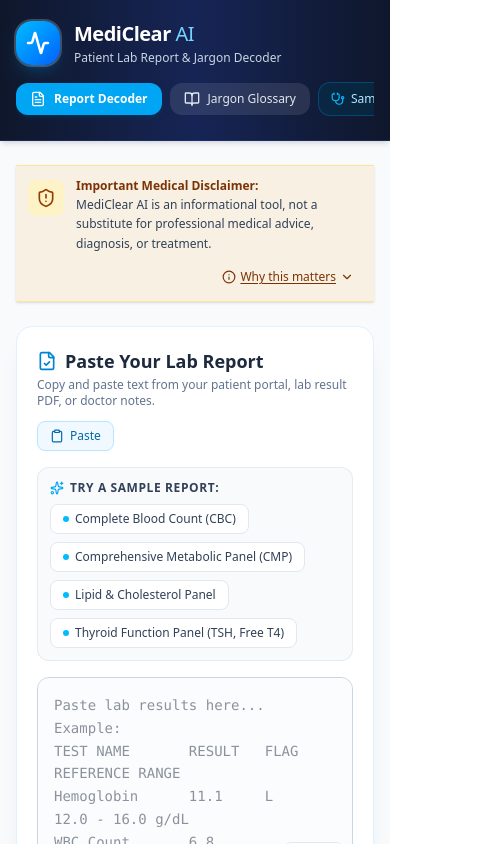
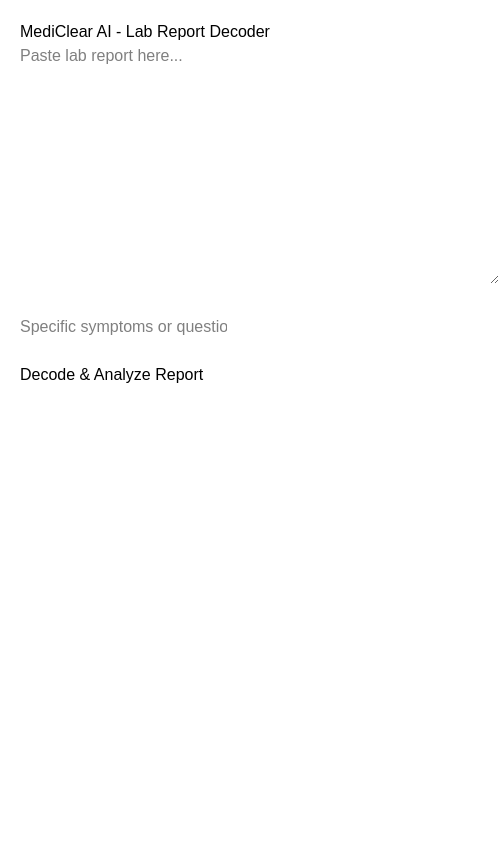
Before and after one commit to abdulsamad-alt/mediclear-ai, a React (Vite) app: page / in a window 390 px wide. Shown: the top 844 px of the page, 499 px wide, since content can reach past the window. Built offline with nearby package versions, Linux system fonts and the light colour scheme; no server answers.

Commit message:
Refactor lab report analysis logic
Refactor analysis handling and integrate GoogleGenAI API for lab report analysis.

```diff
--- a/src/App.tsx
+++ b/src/App.tsx
@@ -1,223 +1,70 @@
 import React, { useState } from 'react';
-import { Header } from './components/Header';
-import { DisclaimerBanner } from './components/DisclaimerBanner';
-import { LabInputSection } from './components/LabInputSection';
-import { AnalysisOutput } from './components/AnalysisOutput';
-import { JargonGlossary } from './components/JargonGlossary';
-import { Footer } from './components/Footer';
-import { AnalysisResult } from './types';
-import { SAMPLE_REPORTS } from './data/sampleReports';
-import { Sparkles, AlertCircle, RefreshCw, Stethoscope, HeartPulse, CheckCircle2, ShieldCheck, ArrowRight } from 'lucide-react';
 import { GoogleGenAI } from '@google/genai';
 
-// Initialize Gemini with the Vite client key
-const ai = new GoogleGenAI({ apiKey: import.meta.env.VITE_GEMINI_API_KEY });
-
-const handleAnalyze = async () => {
-  try {
-    const response = await ai.models.generateContent({
-      model: 'gemini-2.5-flash',
-      contents: `Analyze lab report: ${reportText}`,
-    });
-
-    console.log(response.text);
-  } catch (err) {
-    console.error(err);
-  }
-};
 export default function App() {
-  const [activeTab, setActiveTab] = useState<'decoder' | 'glossary'>('decoder');
   const [reportText, setReportText] = useState('');
   const [userFocusArea, setUserFocusArea] = useState('');
-  const [isLoading, setIsLoading] = useState(false);
-  const [error, setError] = useState<string | null>(null);
-  const [analysisResult, setAnalysisResult] = useState<AnalysisResult | null>(null);
+  const [analysis, setAnalysis] = useState('');
+  const [loading, setLoading] = useState(false);
+  const [error, setError] = useState('');
 
   const handleAnalyze = async () => {
-    if (!reportText.trim()) return;
-
-    setIsLoading(true);
-    setError(null);
+    setLoading(true);
+    setError('');
 
     try {
-      const response = await fetch('/api/analyze-lab-report', {
-        method: 'POST',
-        headers: {
-          'Content-Type': 'application/json',
-        },
-        body: JSON.stringify({
-          reportText,
-          userFocusArea: userFocusArea.trim() || undefined,
-        }),
+      // Get key safely from Vite environment variables
+      const apiKey = import.meta.env.VITE_GEMINI_API_KEY;
+
+      if (!apiKey) {
+        throw new Error("Missing VITE_GEMINI_API_KEY environment variable.");
+      }
+
+      const ai = new GoogleGenAI({ apiKey });
+
+      const response = await ai.models.generateContent({
+        model: 'gemini-2.5-flash',
+        contents: `Analyze this lab report:\n${reportText}\nFocus Area: ${userFocusArea}`,
       });
 
-      const json = await response.json();
-
-      if (!response.ok || !json.success) {
-        throw new Error(json.error || 'Failed to analyze lab report. Please try again.');
-      }
-
-      setAnalysisResult(json.data);
-      // Scroll to top of results smoothly
-      window.scrollTo({ top: 220, behavior: 'smooth' });
+      setAnalysis(response.text || 'No response returned.');
     } catch (err: any) {
-      console.error('Analysis error:', err);
-      setError(err.message || 'An unexpected error occurred while processing your report.');
+      console.error(err);
+      setError(err.message || 'Failed to analyze lab report. Please try again.');
     } finally {
-      setIsLoading(false);
+      setLoading(false);
     }
   };
 
-  const handleReset = () => {
-    setAnalysisResult(null);
-    setError(null);
-    window.scrollTo({ top: 0, behavior: 'smooth' });
-  };
+  return (
+    <div style={{ padding: '20px', fontFamily: 'sans-serif' }}>
+      <h1>MediClear AI - Lab Report Decoder</h1>
 
-  const handleOpenSamples = () => {
-    setActiveTab('decoder');
-    if (!reportText) {
-      setReportText(SAMPLE_REPORTS[0].text);
-    }
-    window.scrollTo({ top: 180, behavior: 'smooth' });
-  };
-
-  return (
-    <div className="min-h-screen bg-slate-50 text-slate-800 flex flex-col font-sans selection:bg-sky-200">
-
-      {/* Header */}
-      <Header
-        activeTab={activeTab}
-        setActiveTab={setActiveTab}
-        onOpenSamples={handleOpenSamples}
+      <textarea
+        rows={10}
+        cols={50}
+        value={reportText}
+        onChange={(e) => setReportText(e.target.value)}
+        placeholder="Paste lab report here..."
       />
 
-      {/* Main Container */}
-      <main className="flex-1 max-w-6xl w-full mx-auto px-4 sm:px-6 pt-6">
+      <br /><br />
 
-        {/* Prominent Medical Disclaimer at Top */}
-        <DisclaimerBanner position="top" />
+      <input
+        type="text"
+        value={userFocusArea}
+        onChange={(e) => setUserFocusArea(e.target.value)}
+        placeholder="Specific symptoms or questions (optional)"
+      />
 
-        {/* Tab Content */}
-        {activeTab === 'glossary' ? (
-          <JargonGlossary />
-        ) : (
-          <div>
-            {/* Input Form */}
-            {!analysisResult && (
-              <>
-                <LabInputSection
-                  reportText={reportText}
-                  setReportText={setReportText}
-                  userFocusArea={userFocusArea}
-                  setUserFocusArea={setUserFocusArea}
-                  onAnalyze={handleAnalyze}
-                  isLoading={isLoading}
-                />
+      <br /><br />
 
-                {/* Loading State Animation Card */}
-                {isLoading && (
-                  <div className="bg-white rounded-2xl border border-sky-200 shadow-xl p-8 mb-8 text-center animate-pulse space-y-4">
-                    <div className="w-14 h-14 bg-sky-100 text-sky-600 rounded-full flex items-center justify-center mx-auto">
-                      <Sparkles className="w-7 h-7 animate-spin" />
-                    </div>
-                    <h3 className="text-xl font-bold text-slate-800">
-                      Gemini 2.5 Flash is Decoding Your Lab Report...
-                    </h3>
-                    <p className="text-sm text-slate-600 max-w-md mx-auto">
-                      Translating medical terminology into 6th-grade plain English, identifying key reference values, and formulating doctor questions.
-                    </p>
-                    <div className="flex flex-wrap justify-center gap-3 pt-2 text-xs font-semibold text-sky-800">
-                      <span className="bg-sky-50 px-3 py-1 rounded-full border border-sky-200 flex items-center gap-1">
-                        <CheckCircle2 className="w-3.5 h-3.5 text-sky-600" /> Translating Jargon
-                      </span>
-                      <span className="bg-sky-50 px-3 py-1 rounded-full border border-sky-200 flex items-center gap-1">
-                        <CheckCircle2 className="w-3.5 h-3.5 text-sky-600" /> Checking Reference Ranges
-                      </span>
-                      <span className="bg-sky-50 px-3 py-1 rounded-full border border-sky-200 flex items-center gap-1">
-                        <CheckCircle2 className="w-3.5 h-3.5 text-sky-600" /> Preparing Doctor Questions
-                      </span>
-                    </div>
-                  </div>
-                )}
+      <button onClick={handleAnalyze} disabled={loading}>
+        {loading ? 'Analyzing...' : 'Decode & Analyze Report'}
+      </button>
 
-                {/* Error Banner */}
-                {error && (
-                  <div className="bg-rose-50 border border-rose-200 rounded-2xl p-6 mb-8 text-rose-900 flex items-start gap-3">
-                    <AlertCircle className="w-6 h-6 text-rose-600 shrink-0 mt-0.5" />
-                    <div className="flex-1">
-                      <h4 className="font-bold text-sm sm:text-base">Unable to Complete Analysis</h4>
-                      <p className="text-xs sm:text-sm text-rose-800 mt-1">{error}</p>
-                      <button
-                        onClick={handleAnalyze}
-                        className="mt-3 px-4 py-2 bg-rose-600 hover:bg-rose-700 text-white font-semibold text-xs rounded-xl transition-colors cursor-pointer flex items-center gap-1.5"
-                      >
-                        <RefreshCw className="w-3.5 h-3.5" /> Retry Analysis
-                      </button>
-                    </div>
-                  </div>
-                )}
-
-                {/* Features & Confidence Cards */}
-                {!isLoading && (
-                  <div className="grid grid-cols-1 md:grid-cols-3 gap-5 mb-8">
-
-                    <div className="bg-white p-5 rounded-2xl border border-sky-100/80 shadow-sm hover:shadow-md transition-all">
-                      <div className="w-10 h-10 rounded-xl bg-sky-50 text-sky-700 flex items-center justify-center mb-3">
-                        <HeartPulse className="w-5 h-5" />
-                      </div>
-                      <h3 className="font-bold text-slate-800 text-sm mb-1">
-                        1. Plain English Translation
-                      </h3>
-                      <p className="text-xs text-slate-600 leading-relaxed">
-                        Transforms intimidating medical jargon (e.g. &quot;normocytic normochromic&quot;) into clear, 6th-grade level concepts.
-                      </p>
-                    </div>
-
-                    <div className="bg-white p-5 rounded-2xl border border-sky-100/80 shadow-sm hover:shadow-md transition-all">
-                      <div className="w-10 h-10 rounded-xl bg-blue-50 text-blue-700 flex items-center justify-center mb-3">
-                        <Stethoscope className="w-5 h-5" />
-                      </div>
-                      <h3 className="font-bold text-slate-800 text-sm mb-1">
-                        2. Key Findings &amp; Ranges
-                      </h3>
-                      <p className="text-xs text-slate-600 leading-relaxed">
-                        Color-coded table separating normal values from high/low flags, complete with standard reference intervals.
-                      </p>
-                    </div>
-
-                    <div className="bg-white p-5 rounded-2xl border border-sky-100/80 shadow-sm hover:shadow-md transition-all">
-                      <div className="w-10 h-10 rounded-xl bg-indigo-50 text-indigo-700 flex items-center justify-center mb-3">
-                        <ShieldCheck className="w-5 h-5" />
-                      </div>
-                      <h3 className="font-bold text-slate-800 text-sm mb-1">
-                        3. Doctor Appointment Kit
-                      </h3>
-                      <p className="text-xs text-slate-600 leading-relaxed">
-                        Generates 3-4 tailored questions for your physician with a 1-click printable appointment summary sheet.
-                      </p>
-                    </div>
-
-                  </div>
-                )}
-              </>
-            )}
-
-            {/* Analysis Output Results */}
-            {analysisResult && (
-              <AnalysisOutput
-                result={analysisResult}
-                onReset={handleReset}
-              />
-            )}
-          </div>
-        )}
-
-      </main>
-
-      {/* Footer */}
-      <Footer />
-
+      {error && <p style={{ color: 'red' }}>{error}</p>}
+      {analysis && <div><h2>Analysis Output:</h2><p>{analysis}</p></div>}
     </div>
   );
 }
```
